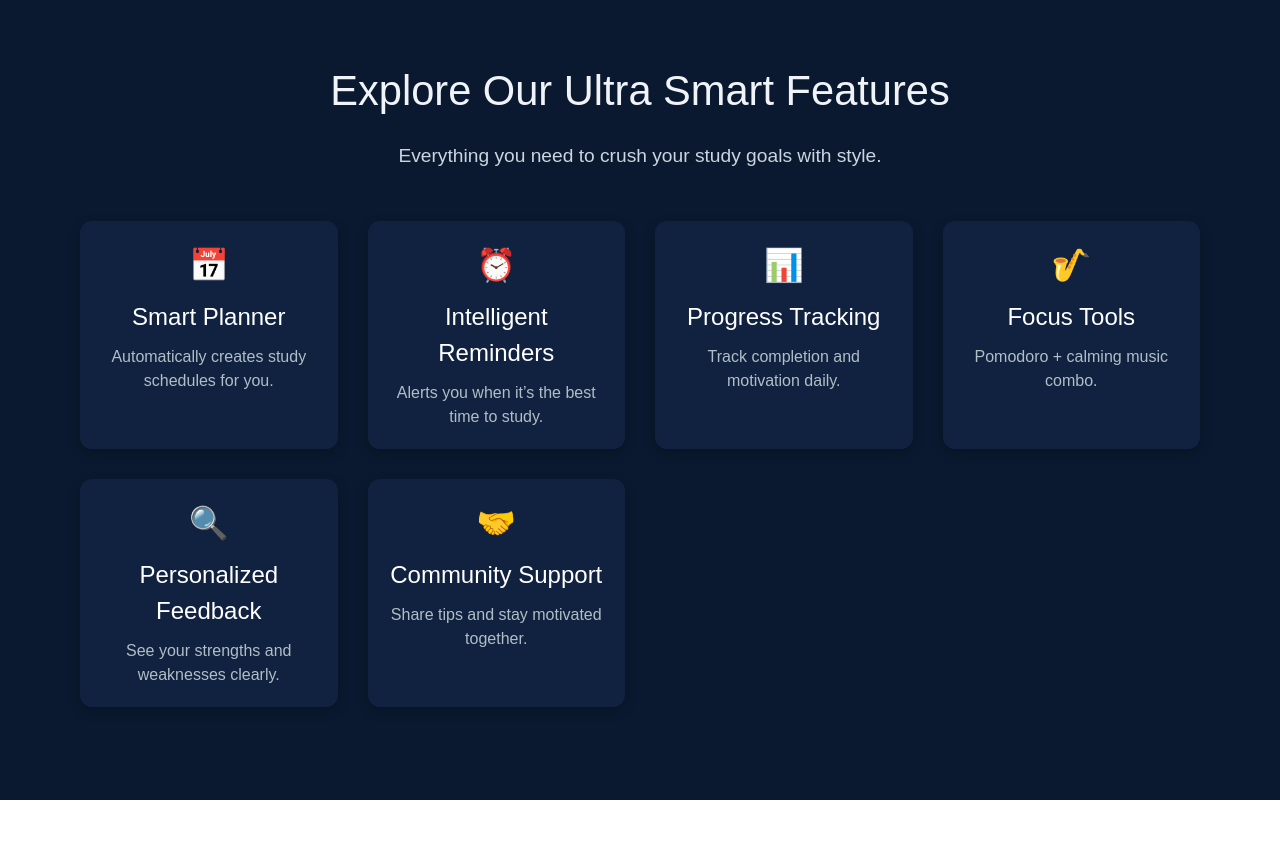
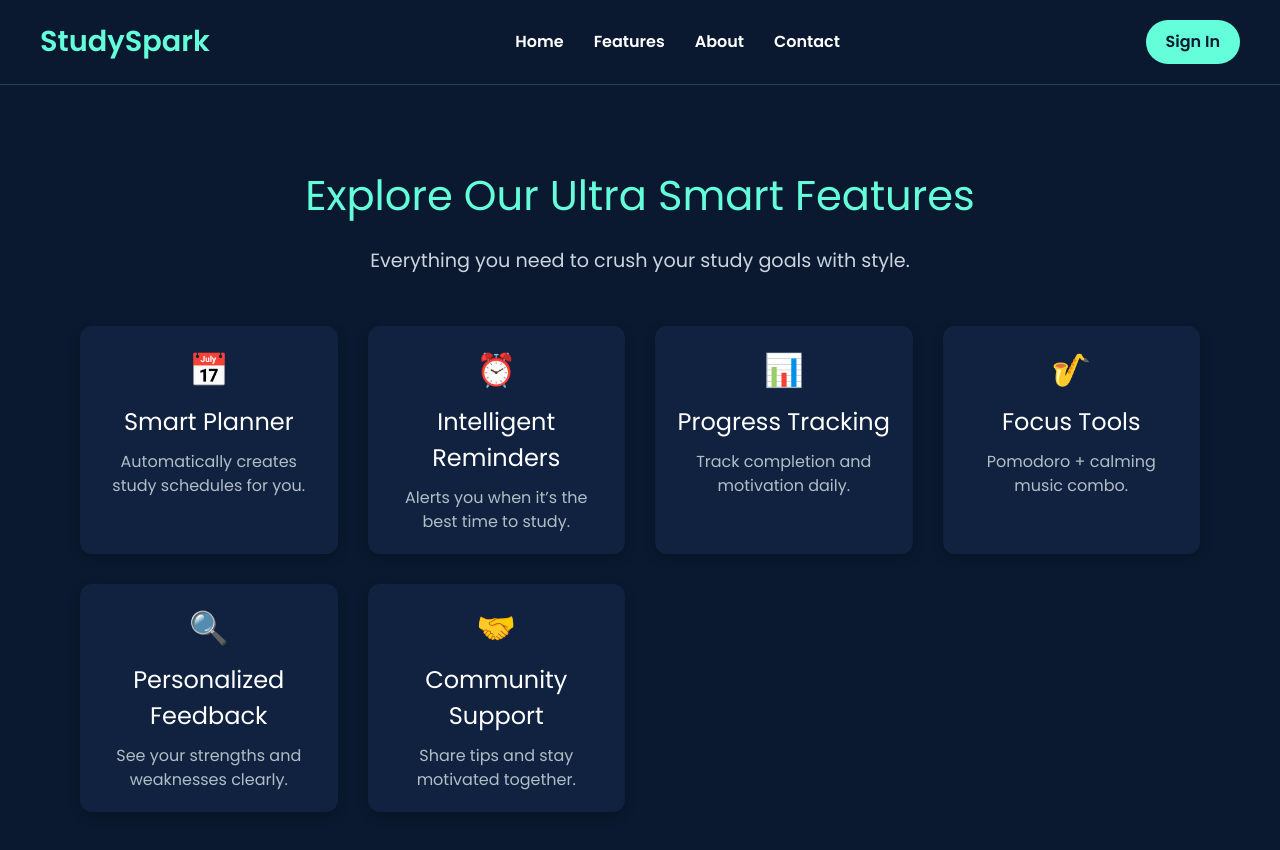
Before and after one commit to Dharshinipriya-17/Studyspark-app, a Next.js app: page /features in a window 1280 px wide. Shown: the top 850 px of the page. Before the commit the page ends 800 px from the top, so only its background shows below. Built offline with nearby package versions, Linux system fonts and the light colour scheme.

Commit message:
commited

```diff
--- a/src/app/features/page.tsx
+++ b/src/app/features/page.tsx
@@ -14,11 +14,11 @@ const features = [
 
 export default function FeaturesPage() {
   return (
-    <div style={{ background: '#0a192f', color: '#f0f4f8', minHeight: '100vh' }}>
+    <div style={{ background: '#0a192f', color: '#f0f4f8', minHeight: '100vh', fontFamily: 'Poppins, sans-serif' }}>
+      <Navbar showSignIn={true} />
 
-
-      <main style={{ textAlign: 'center', padding: '60px 30px' }}>
-        <h2 style={{ fontSize: '2.6rem', marginBottom: '20px' }}>
+      <main style={{ textAlign: 'center', padding: '80px 30px 60px' }}>
+        <h2 style={{ fontSize: '2.6rem', marginBottom: '20px', color: '#64ffda' }}>
           Explore Our Ultra Smart Features
         </h2>
         <p style={{ fontSize: '1.2rem', marginBottom: '50px', color: '#cbd5e0' }}>
```
